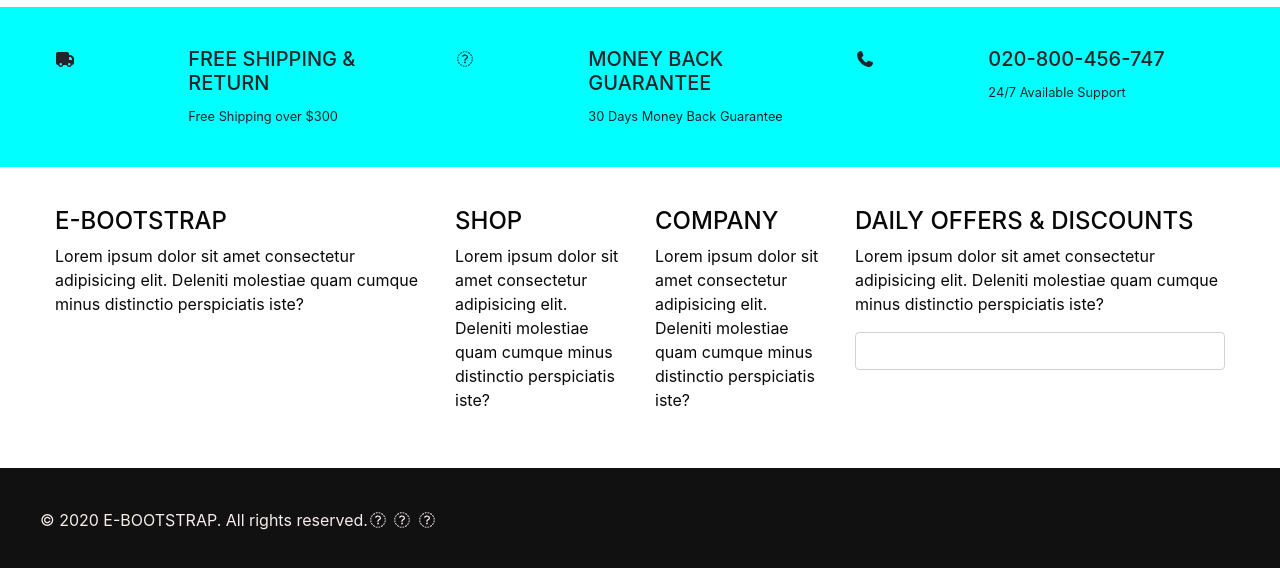
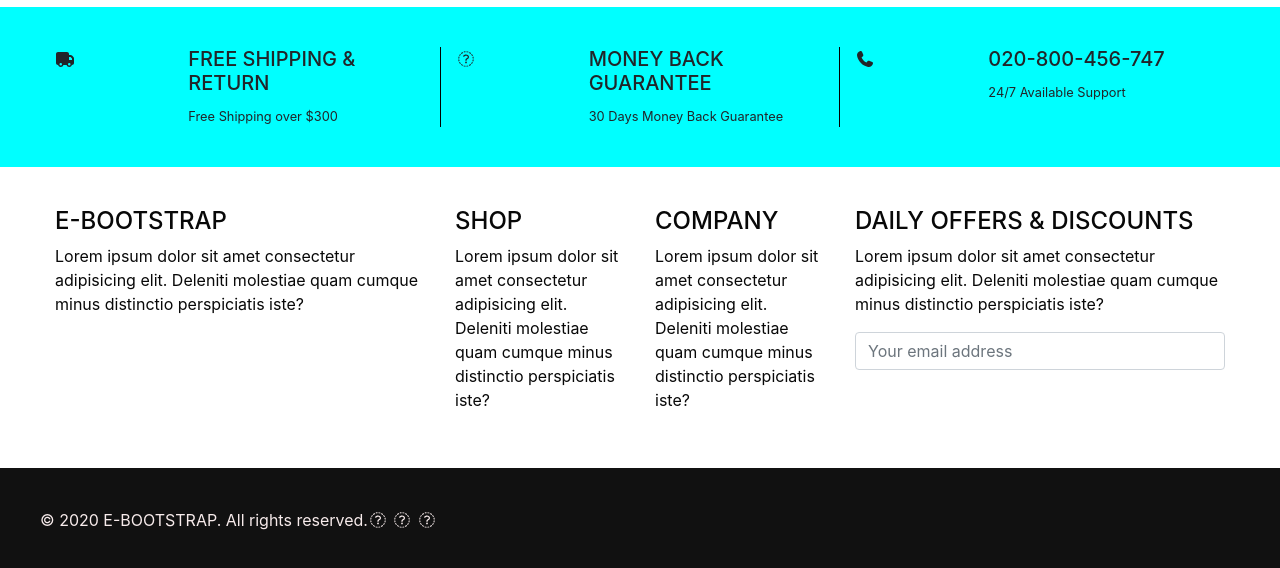
Before and after one commit to jumadimuhammad/e-bootstrap, a plain HTML site: page index.html in a window 1280 px wide. Shown: the part 1861-2429 px from the top of the page. Drawn offline with nearby package versions, Linux system fonts and the light colour scheme.

Commit message:
menambahkan border left dan border right footer

```diff
--- a/assets/css/style.css
+++ b/assets/css/style.css
@@ -117,6 +117,11 @@
     padding: 40px;
 }
 
+.borde{
+    border-left: 1px solid black;
+    border-right: 1px solid black;
+}
+
 .row-5 {
     padding: 40px;
     color: rgb(247, 235, 235);
@@ -127,4 +132,8 @@
     .cart {
         margin-left: 5px;
     }
+    .borde{
+        border-left: none;
+        border-right: none;
+    }
 }
--- a/index.html
+++ b/index.html
@@ -210,7 +210,7 @@
                     </div>
                 </div>
             </div>
-            <div class="col-sm-12 col-md-12 col-lg-4">
+            <div class="col-sm-12 col-md-12 col-lg-4 borde">
                 <div class="row">
                     <div class="col-sm-4 col-md-4 col-lg-4">
                         <i class="fa fa-money" aria-hidden="true"></i>
@@ -258,7 +258,7 @@
                     distinctio perspiciatis iste?</p>
                 <form>
                     <div class="form-group">
-                        <input type="email" class="form-control" id="exampleInputEmail1" aria-describedby="emailHelp">
+                        <input type="email" class="form-control" id="exampleInputEmail1" aria-describedby="emailHelp" placeholder="Your email address">
                     </div>
                 </form>
 
```
